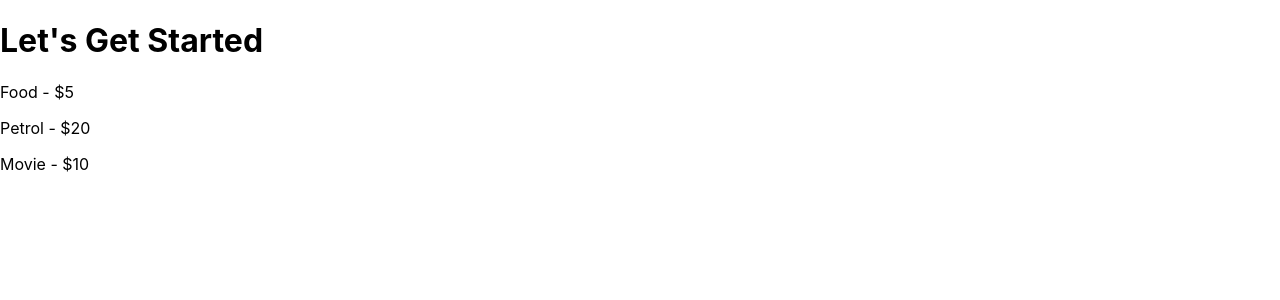
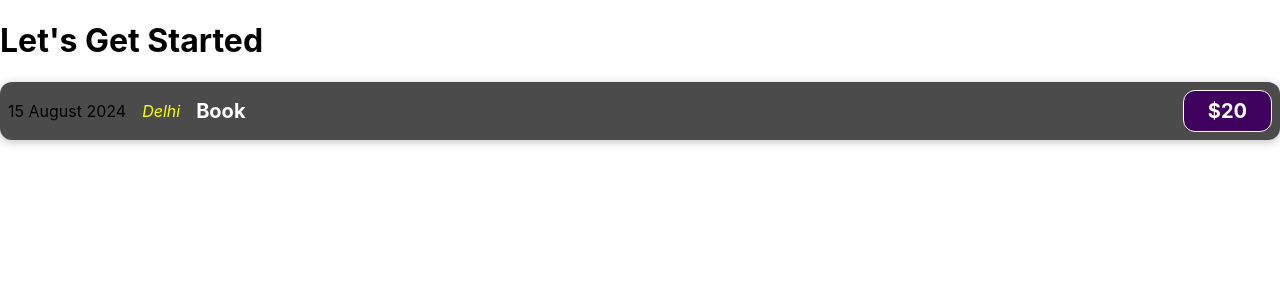
Before and after one commit to Pranavtripathi418/React-Start, a React (Create React App) app: page / in a window 1280 px wide. Shown: the top 300 px of the page. Built offline with nearby package versions, Linux system fonts and the light colour scheme.

Commit message:
importing some css

```diff
--- /dev/null
+++ b/src/components/ExpenseItem.css
@@ -0,0 +1,62 @@
+.expense-item {
+    display: flex;
+    justify-content: space-between;
+    align-items: center;
+    box-shadow: 0 2px 8px rgba(0, 0, 0, 0.25);
+    padding: 0.5rem;
+    margin: 1rem 0;
+    border-radius: 12px;
+    background-color: #4b4b4b;
+  }
+
+  .expense-item__location {
+    margin-left: 1rem;
+    color: yellow;
+    font-style: italic;
+  }
+
+  .expense-item__description {
+    display: flex;
+    flex-direction: column;
+    gap: 1rem;
+    align-items: flex-end;
+    flex-flow: column-reverse;
+    justify-content: flex-start;
+    flex: 1;
+  }
+
+  .expense-item h2 {
+    color: #3a3a3a;
+    font-size: 1rem;
+    flex: 1;
+    margin: 0 1rem;
+    color: white;
+  }
+
+  .expense-item__price {
+    font-size: 1rem;
+    font-weight: bold;
+    color: white;
+    background-color: #40005d;
+    border: 1px solid white;
+    padding: 0.5rem;
+    border-radius: 12px;
+  }
+
+  @media (min-width: 580px) {
+    .expense-item__description {
+      flex-direction: row;
+      align-items: center;
+      justify-content: flex-start;
+      flex: 1;
+    }
+
+    .expense-item__description h2 {
+      font-size: 1.25rem;
+    }
+
+    .expense-item__price {
+      font-size: 1.25rem;
+      padding: 0.5rem 1.5rem;
+    }
+  }
--- a/src/components/ExpenseItem.js
+++ b/src/components/ExpenseItem.js
@@ -1,9 +1,17 @@
+import "./ExpenseItem.css";
+
 function ExpenseItem(){
-return (<div>
-    <p>Food - $5</p>
-    <p>Petrol - $20</p>
-    <p>Movie - $10</p>
-</div>)
+return (
+<div className="expense-item ">
+    <div>15 August 2024</div>
+    <div className="expense-item__location">Delhi</div>
+    <div className="expense-item__description">
+        <h2>Book</h2>
+        <div className="expense-item__price">$20</div>
+    </div>
+</div>
+);
+
 }
 
 export default ExpenseItem;
```
